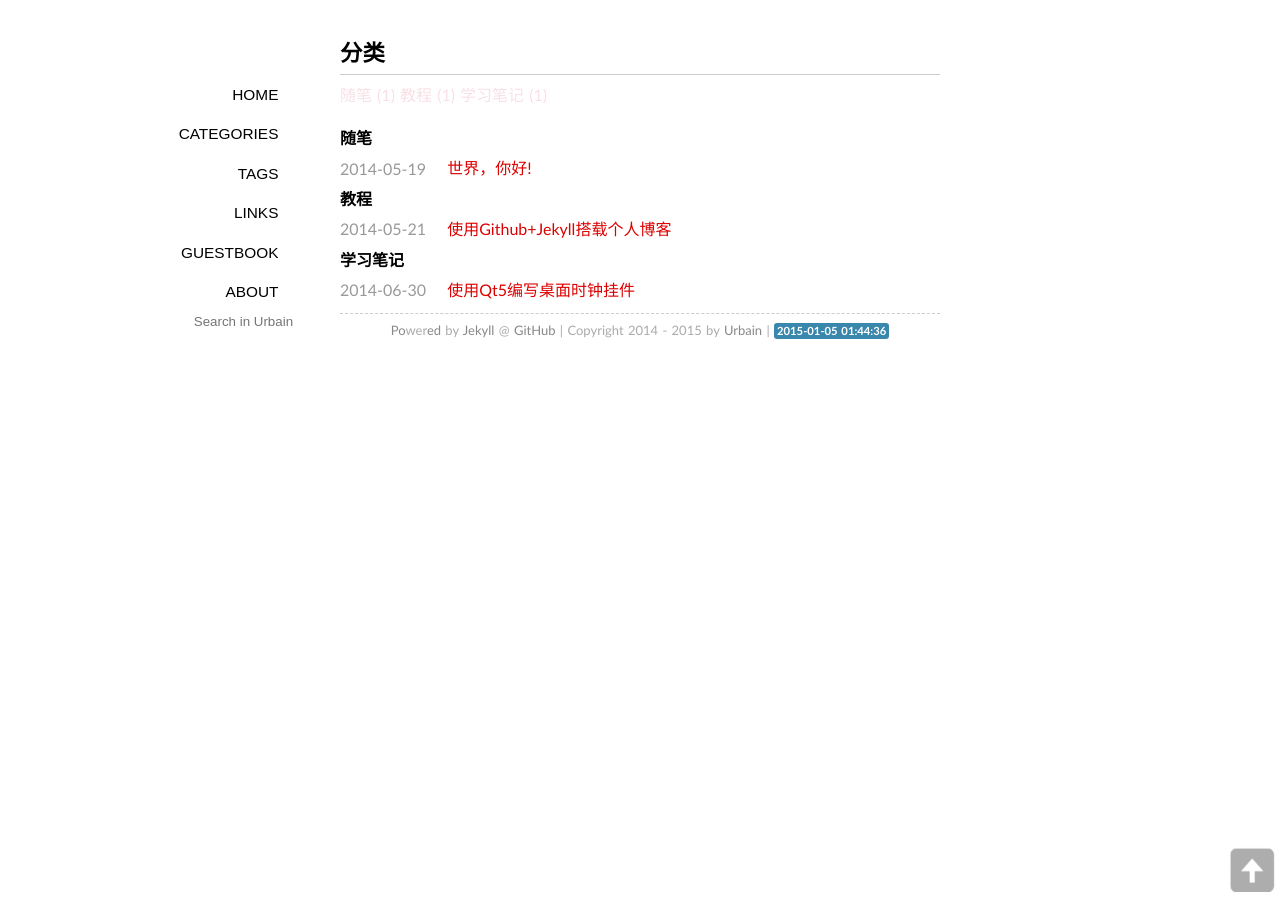
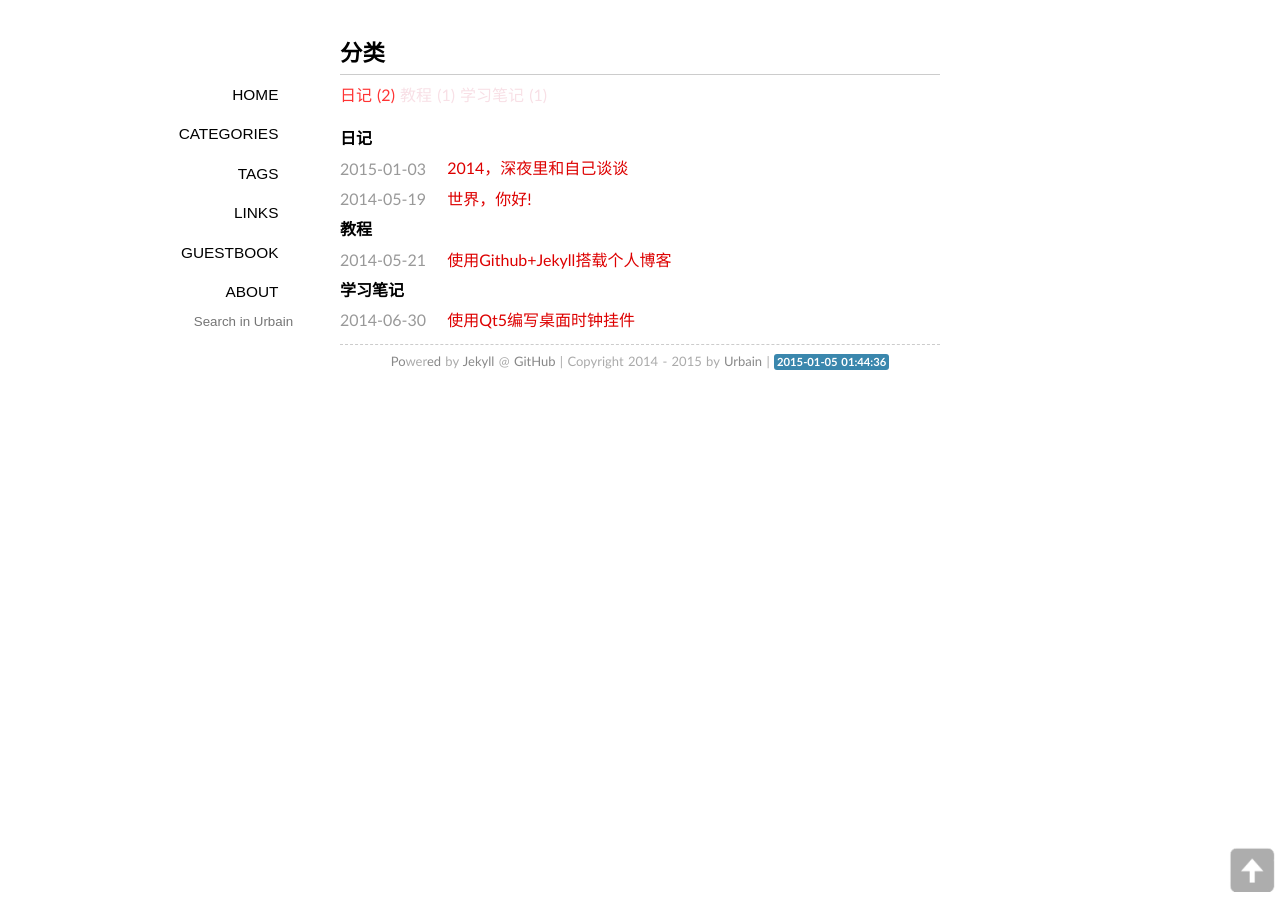
Before and after one commit to urururbain/urururbain.github.io, a Jekyll site: the page built from categories/index.md, in a window 1280 px wide. Built offline with Jekyll 4.4.1, drawn with Linux system fonts in a browser that asks for light colours; some web fonts are replaced; Markdown is read by kramdown in place of the engine named in the settings; comment, search, counter and statistics services are not loaded; part of the change alters nothing that is shown.

Commit message:
add Talk_with_myself_in_2015.md

```diff
--- a/_posts/2014-05-19-Helloworld.markdown
+++ b/_posts/2014-05-19-Helloworld.markdown
@@ -3,7 +3,7 @@ author: Urbain
 layout: post
 title:  "世界，你好!"
 date: 2014-05-19 21:15:45
-categories: 随笔
+categories: 日记
 comments: true
 tags: 心情
 thread: 1
--- /dev/null
+++ b/_posts/2015-01-03-Talk_with_myself_in_2015.markdown
@@ -0,0 +1,66 @@
+---
+author: Urbain
+layout: post
+title:  "2014，深夜里和自己谈谈"
+date: 2015-01-03 01:24:05
+categories: 日记
+comments: true
+tags: 心情
+thread: 4
+---
+
+（刚关机时出了点问题，笔记本蓝屏了没有正常关掉。随便披一件衣服爬起来...）
+
+现在是2015年1月3号，一点钟。
+
+在这深夜里睡不着觉，听着白天听不到或者没注意到的声音，窗外一会儿还会有的汽车经过路面声，楼上不时咚咚的响，室友偶尔翻动了身子，还有硬盘嘶嘶的转和我打字的声音，虽然我尽力减小发声，希望这不会影响到室友们的休息。今晚，我想和过去一年的自己谈谈。
+
+过去的一年，2014年发生了很多事，我想起了年初的鞭炮，“希望今年是个好年”。
+
+**我做了那些印象深刻的事？**
+
+上半年，看了很多本书，对大多人来说很平常，但我读书很少，粗略统计一下室友学霸在小学时的阅读量就已超过了我到大学读过的所有书了。读了《1Q84》、《诛仙》、《怪诞经济学》、《怪诞心理学》、《亲爱的安德烈》、《野火集》等等，看书真的可以懂得很多。
+
+五一假期前，和初中好朋友一起到北京玩了，这么说是因为之前两年在北京玩过的地方确实不多，天安门故宫北海天坛草坪王府井西单798龙潭西湖玉渊潭中央电视塔，都是第一次去惭愧，这样才算是玩过了北京出名的地方，剩下可以找一些不出名但很好玩的地方。
+
+上半年，有段时间几乎每天都和凯吊因为安卓和ios互骂对方脑残粉，这不算是印象很深刻但现在凯吊不在了再也没人和我吵架回想起来暗自高兴些。和室友张越关系一直不太好，想来他为了和谐关系做的也不少了，但宿舍的酸酸甜甜又怎么一时半会儿可以解决，解决不了也只能留在回忆里。
+
+暑假期间在北京做了一个月的家教，这也使我下半年不用对钱发愁了，这也是初衷，而更多的是结识了三位小朋友，一个高中两个初中倒也不算小了，有幸走进了他们的世界认识他们的生活，并且现在还能保持偶尔的联系真是一段快乐的经历。
+
+暑假开学后去了沈阳东软参加实训，和几个伙伴一起做了一个项目，几乎连续两周早八晚九的写，实训快结束前一连通宵了两晚，两周的时间全呆在了东软没能真正到沈阳转转，这是一年中印象最深刻的了，相信这段经历已经对我造成了一些影响。
+
+下半年，最亲的哥哥姐姐陆续结婚了，很高兴可以抽出时间去帮些忙，又见到了村里小伙伴一起喝几杯也是痛快事，后来又回过一次家发现姐姐不在了很悲伤，但我应该高兴因为姐夫很好，老爸说“她的屋子不要动，什么时候回来了跟以前还是一样”。
+
+感谢微信，自从老妈会用微信了经常和妈说说话，有一次看到妈转了一篇文章“有儿子的打开看...今生爱上你”很感动，妈妈的个性签名是“盼望儿子有个好前途”，平安夜和生日那天祝我快乐，这些普通的举动通过微信表达了出来，每次都使我感到母爱的伟大，只有亲身经历过才会明白。
+
+为一个高中毕业后从来没有见过面远在厦门的女生发了几个月的早安短信。从暑假开始偶然的机会，到今天发了最后一条，中间因为某些原因加起来漏发了大概5天。到现在其实没有特别的体会，这也算是没能继续发的原因之一。
+
+能想起来的大概是这些，每一件事都很有意义。
+
+**因为恶习我尝到了那些“恶果”？**
+
+我失去了可能是大学里最好的朋友。朋友有两种，一种是吃喝玩乐的，一种是通俗上精神上的，我不觉得那种更好，或者说两者都称得上是好朋友。曾经我一度以为和他是两种都带有的朋友。加上另外一个同学，我们三个曾经也是形影不离，他俩一个帅气加沉稳，另一个萌，不得不承认我甚至一度有了男同倾向，对女生几乎没什么想法。就这样过了一段时间，更加深入的了解，经不住时间考验。为什么会失去？其实可能有更好的解决方法，是我主动选择了离开，我想和我的自负到傻逼的态度有直接关系，毫不夸张地说这已经到了令人生厌的地步。他也表态和我一起浪费时间，我不可能因为自己而继续浪费好朋友的时间，所以我选择了离开。而后熟悉的人就突然像陌生同学一样只交流必要的信息时，我知道，他也早已选择了离开，主动离开只是一种最好不过的形式。
+
+至今没有女朋友。虽然没有正式追求过，这并不是理由，我想。没有一个女生会喜欢一个卖萌+逗比+自负到傻逼态度的人，我也不喜欢。我这阵子开始怀疑自己，浑身坏毛病的我是以一种怎样的姿态存在的？
+
+经不住沉沦失去了自己宝贵的性格。都说性格是很难改变的，任性的发展却很容易。我在高中时就觉察到了自己的自负，但当时全在学习不会留心。到了大学再也管不住自己，任他自由发展，到如今自负的我已经失去了很多无形的东西，比如同学的信任。我会自负到一点一滴的小事，我会看不起别人，我会看不上别人的东西，我会毫不掩饰的夸赞自己，我会用夸张的语气夸赞自己的东西，这不仅是自负，杂合了虚荣心和嫉妒心。
+
+因为已经尝到了“恶果”被迫反省，也是到了主动反省的时候，想想这么多年从来没有对过去一年好好做个总结，这也是任性发展的结果吧。
+
+**我想怎样改进？**
+
+有时候不得不说我真的很奇葩，对室友说“我要改变形象，要高冷”。没人能想象高冷的我的一种存在。
+
+我想，最应该改的就是自负。我曾经说“如果自负和自卑选择一个我会选自负”，我也从来没否认过我的自负，但我总是意识到却不改正。现在我想自卑自谦一点还是最好。尽量少说闲话，少逗乐，多干正事，沉稳，有担当。
+
+多陪陪家人。家里姐姐嫁出去了，只剩爸妈经常在家，我几乎只能寒暑假才能回家，多陪陪爸妈，多陪陪爷爷奶奶。
+
+在学习上，下半年比上半年确实有点努力了，但是还不够，应该更加把劲学习。
+
+前阵子生病发烧又感到健康的重要，快到春天了，没有借口了，去锻炼身体。
+
+关于女朋友的事，又快回家了，一定很多人问。不是没有想过。同学得知我每天发早安短信包括前面发生的事都以为我有女朋友，不是没有想过，但我确实不喜欢早安女生（当然人家也不喜欢我）。大概一两个月前有一阵子隔三差五的做奇怪的梦，记得有一个梦，我想是从这个梦开始的，我有喜欢的女生了，没有谈过恋爱，我不懂到底是不是真的喜欢，但我因为那个梦，后来又胡思乱想，我想我确实喜欢上了一个女生。我希望自己可以勇敢一些。
+
+4点了，很晚了，先睡觉了。
+
+晚安，2015！晚安，BOMBMAN_PENG！
```
